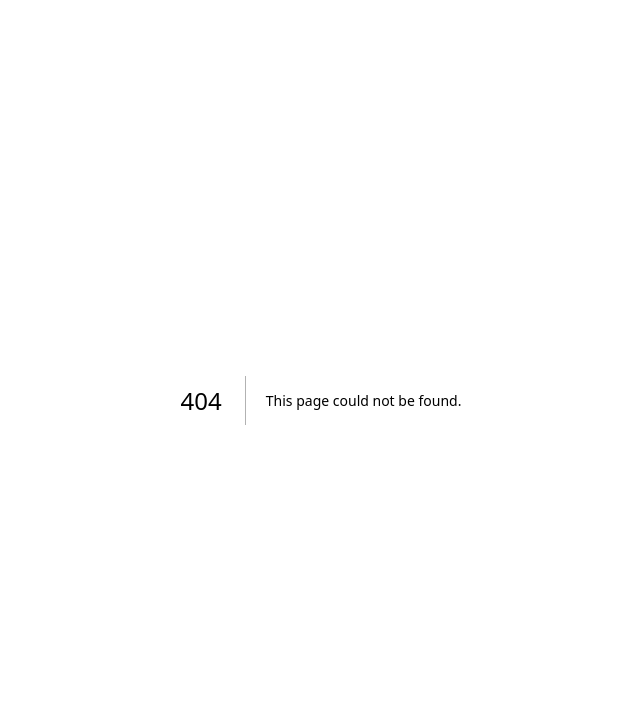
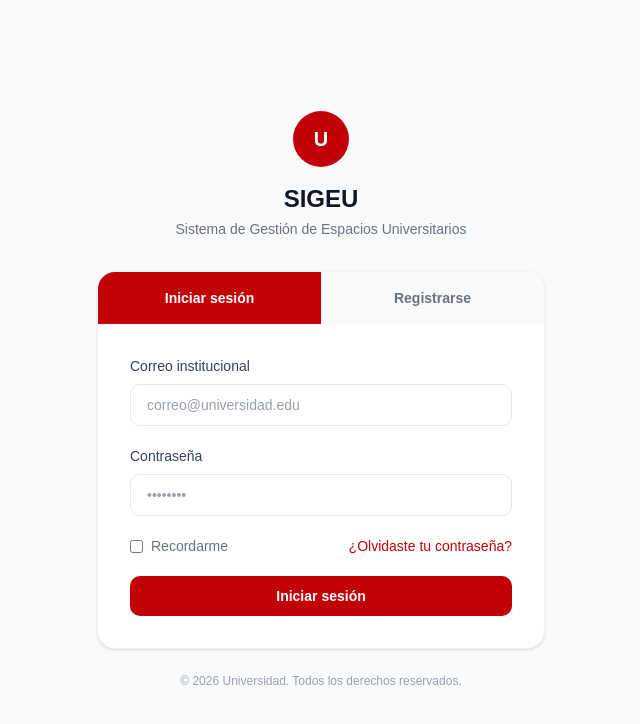
Before and after one commit to kdmaniosy/SIGEU, a Next.js app: page /login in a window 1280 px wide. Before the commit this address had no page. Shown: the top 724 px of the page, without its empty margins (319-959 px from the left). Built offline with nearby package versions, Linux system fonts and the light colour scheme.

Commit message:
feat: página de inicio de sesión y registro

```diff
--- /dev/null
+++ b/app/login/page.tsx
@@ -0,0 +1,177 @@
+"use client";
+import { useState } from "react";
+
+export default function LoginPage() {
+  const [tab, setTab] = useState<"login" | "registro">("login");
+
+  return (
+    <div className="min-h-screen bg-gray-50 flex items-center justify-center px-4">
+      <div className="w-full max-w-md">
+        <div className="text-center mb-8">
+          <div className="w-14 h-14 bg-red-700 rounded-full flex items-center justify-center mx-auto mb-4">
+            <span className="text-white font-bold text-xl">U</span>
+          </div>
+          <h1 className="text-2xl font-bold text-gray-900">SIGEU</h1>
+          <p className="text-gray-500 text-sm mt-1">
+            Sistema de Gestión de Espacios Universitarios
+          </p>
+        </div>
+
+        <div className="bg-white rounded-2xl shadow-sm border border-gray-100 overflow-hidden">
+          <div className="flex">
+            <button
+              onClick={() => setTab("login")}
+              className={`flex-1 py-4 text-sm font-semibold transition-colors ${
+                tab === "login"
+                  ? "bg-red-700 text-white"
+                  : "bg-gray-50 text-gray-500 hover:text-gray-700"
+              }`}
+            >
+              Iniciar sesión
+            </button>
+            <button
+              onClick={() => setTab("registro")}
+              className={`flex-1 py-4 text-sm font-semibold transition-colors ${
+                tab === "registro"
+                  ? "bg-red-700 text-white"
+                  : "bg-gray-50 text-gray-500 hover:text-gray-700"
+              }`}
+            >
+              Registrarse
+            </button>
+          </div>
+
+          <div className="p-8">
+            {tab === "login" ? <FormLogin /> : <FormRegistro />}
+          </div>
+        </div>
+
+        <p className="text-center text-gray-400 text-xs mt-6">
+          © 2026 Universidad. Todos los derechos reservados.
+        </p>
+      </div>
+    </div>
+  );
+}
+
+function FormLogin() {
+  return (
+    <div className="space-y-5">
+      <div>
+        <label className="block text-sm font-medium text-gray-700 mb-2">
+          Correo institucional
+        </label>
+        <input
+          type="email"
+          placeholder="correo@universidad.edu"
+          className="w-full border border-gray-200 rounded-lg px-4 py-2.5 text-sm text-gray-700 focus:outline-none focus:ring-2 focus:ring-red-500"
+        />
+      </div>
+      <div>
+        <label className="block text-sm font-medium text-gray-700 mb-2">
+          Contraseña
+        </label>
+        <input
+          type="password"
+          placeholder="••••••••"
+          className="w-full border border-gray-200 rounded-lg px-4 py-2.5 text-sm text-gray-700 focus:outline-none focus:ring-2 focus:ring-red-500"
+        />
+      </div>
+      <div className="flex items-center justify-between">
+        <label className="flex items-center gap-2 text-sm text-gray-500 cursor-pointer">
+          <input type="checkbox" className="accent-red-700" />
+          Recordarme
+        </label>
+        <a href="#" className="text-sm text-red-700 hover:underline">
+          ¿Olvidaste tu contraseña?
+        </a>
+      </div>
+      <button className="w-full bg-red-700 text-white py-2.5 rounded-lg text-sm font-bold hover:bg-red-800 transition-colors">
+        Iniciar sesión
+      </button>
+    </div>
+  );
+}
+
+function FormRegistro() {
+  return (
+    <div className="space-y-5">
+      <div className="grid grid-cols-2 gap-4">
+        <div>
+          <label className="block text-sm font-medium text-gray-700 mb-2">
+            Nombre
+          </label>
+          <input
+            type="text"
+            placeholder="Tu nombre"
+            className="w-full border border-gray-200 rounded-lg px-4 py-2.5 text-sm text-gray-700 focus:outline-none focus:ring-2 focus:ring-red-500"
+          />
+        </div>
+        <div>
+          <label className="block text-sm font-medium text-gray-700 mb-2">
+            Apellido
+          </label>
+          <input
+            type="text"
+            placeholder="Tu apellido"
+            className="w-full border border-gray-200 rounded-lg px-4 py-2.5 text-sm text-gray-700 focus:outline-none focus:ring-2 focus:ring-red-500"
+          />
+        </div>
+      </div>
+      <div>
+        <label className="block text-sm font-medium text-gray-700 mb-2">
+          Rol
+        </label>
+        <select className="w-full border border-gray-200 rounded-lg px-4 py-2.5 text-sm text-gray-700 focus:outline-none focus:ring-2 focus:ring-red-500">
+          <option value="">Selecciona tu rol</option>
+          <option value="estudiante">Estudiante</option>
+          <option value="docente">Docente</option>
+          <option value="admin">Administrador</option>
+        </select>
+      </div>
+      <div>
+        <label className="block text-sm font-medium text-gray-700 mb-2">
+          Código estudiantil / docente
+        </label>
+        <input
+          type="text"
+          placeholder="Ej: 20231234"
+          className="w-full border border-gray-200 rounded-lg px-4 py-2.5 text-sm text-gray-700 focus:outline-none focus:ring-2 focus:ring-red-500"
+        />
+      </div>
+      <div>
+        <label className="block text-sm font-medium text-gray-700 mb-2">
+          Correo institucional
+        </label>
+        <input
+          type="email"
+          placeholder="correo@universidad.edu"
+          className="w-full border border-gray-200 rounded-lg px-4 py-2.5 text-sm text-gray-700 focus:outline-none focus:ring-2 focus:ring-red-500"
+        />
+      </div>
+      <div>
+        <label className="block text-sm font-medium text-gray-700 mb-2">
+          Contraseña
+        </label>
+        <input
+          type="password"
+          placeholder="••••••••"
+          className="w-full border border-gray-200 rounded-lg px-4 py-2.5 text-sm text-gray-700 focus:outline-none focus:ring-2 focus:ring-red-500"
+        />
+      </div>
+      <div>
+        <label className="block text-sm font-medium text-gray-700 mb-2">
+          Confirmar contraseña
+        </label>
+        <input
+          type="password"
+          placeholder="••••••••"
+          className="w-full border border-gray-200 rounded-lg px-4 py-2.5 text-sm text-gray-700 focus:outline-none focus:ring-2 focus:ring-red-500"
+        />
+      </div>
+      <button className="w-full bg-red-700 text-white py-2.5 rounded-lg text-sm font-bold hover:bg-red-800 transition-colors">
+        Crear cuenta
+      </button>
+    </div>
+  );
+}
```
